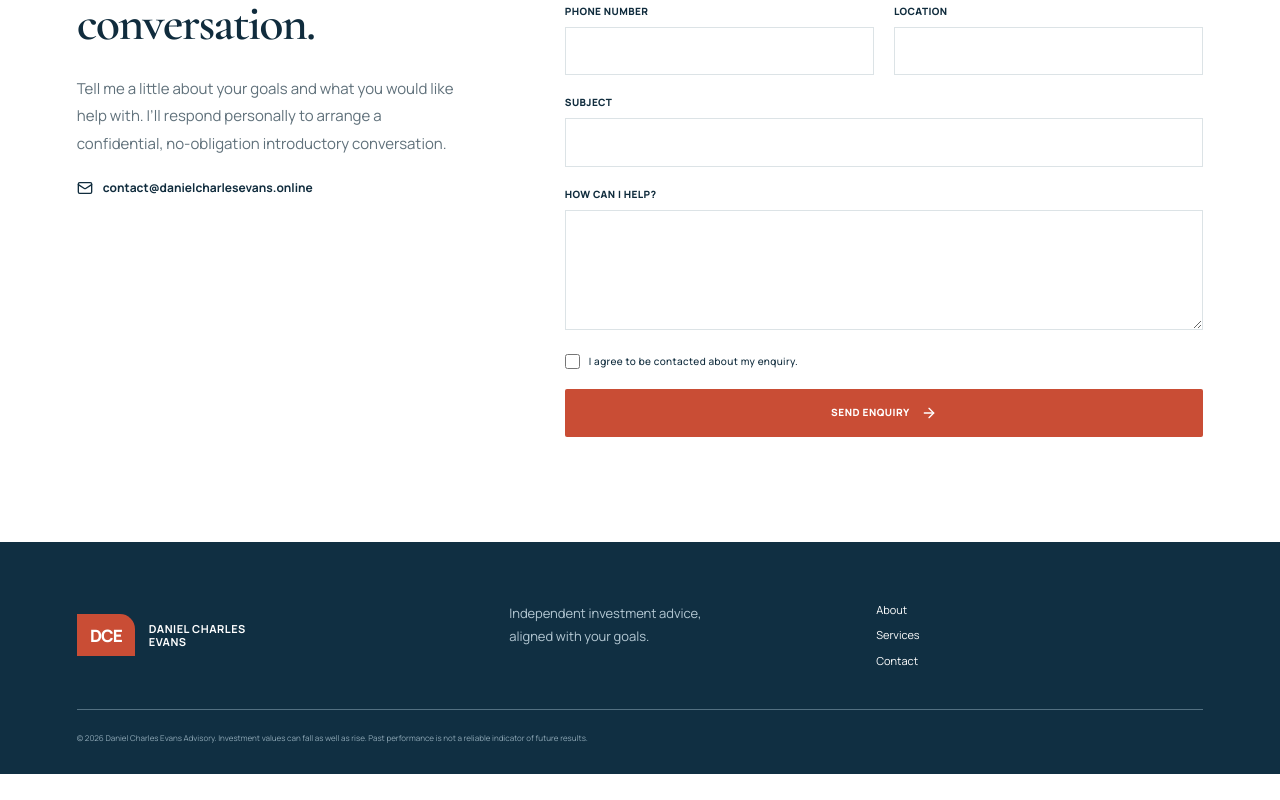
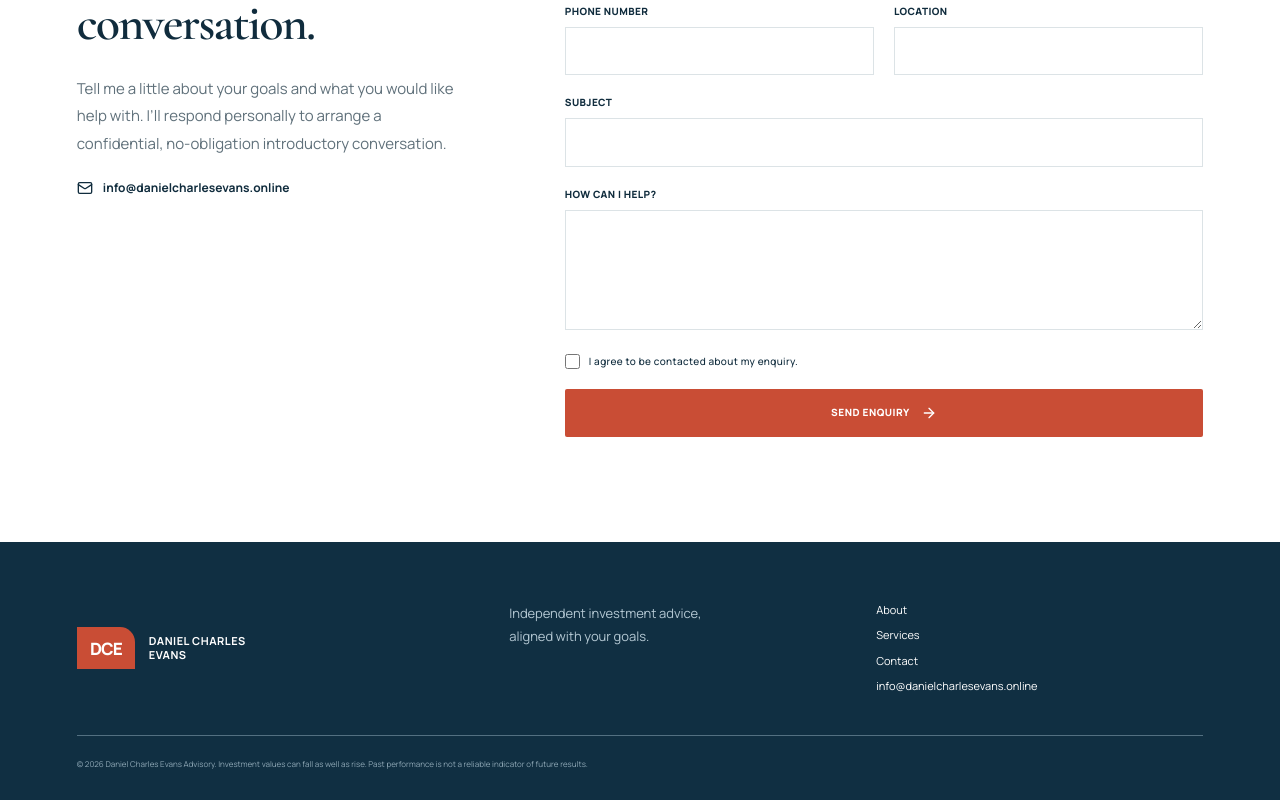
Before and after one commit to localhost300/Evans-Portfolio, a Next.js app: page / in a window 1280 px wide. Shown: the part 4604-5404 px from the top of the page. Before the commit the page ends 5378 px from the top, so only its background shows below. Built offline with nearby package versions, Linux system fonts and the light colour scheme; no server answers; the database is empty.

Commit message:
Fix contact email and add footer link

```diff
--- a/app/layout.tsx
+++ b/app/layout.tsx
@@ -27,7 +27,7 @@ const structuredData = {
       url: siteUrl,
       image: `${siteUrl}/daniel-charles-evans.jpeg`,
       jobTitle: 'Financial Advisor and Broker',
-      email: 'mailto:contact@danielcharlesevans.online',
+      email: 'mailto:info@danielcharlesevans.online',
       sameAs: [
         'https://reports.adviserinfo.sec.gov/reports/individual/individual_2302549.pdf',
       ],
@@ -38,7 +38,7 @@ const structuredData = {
       name: 'Daniel Charles Evans Advisory',
       url: siteUrl,
       image: `${siteUrl}/daniel-charles-evans.jpeg`,
-      email: 'contact@danielcharlesevans.online',
+      email: 'info@danielcharlesevans.online',
       description:
         'Personal financial advisory and brokerage services, including investment management, retirement planning, wealth preservation and business financial consulting.',
       founder: { '@id': `${siteUrl}/#daniel-charles-evans` },
--- a/app/page.tsx
+++ b/app/page.tsx
@@ -416,6 +416,9 @@ export default function Home() {
           <a href="#about">About</a>
           <a href="#services">Services</a>
           <a href="#contact">Contact</a>
+          <a href="mailto:info@danielcharlesevans.online">
+            info@danielcharlesevans.online
+          </a>
         </div>
         <small>{content.footer.legal}</small>
       </footer>
--- a/lib/content.ts
+++ b/lib/content.ts
@@ -116,7 +116,7 @@ export const defaultContent: SiteContent = {
     eyebrow: "Get in touch",
     title: "Let’s start a\nconversation.",
     body: "Tell me a little about your goals and what you would like help with. I’ll respond personally to arrange a confidential, no-obligation introductory conversation.",
-    email: "contact@danielcharlesevans.online",
+    email: "info@danielcharlesevans.online",
   },
   footer: {
     tagline: "Independent investment advice,\naligned with your goals.",
```
